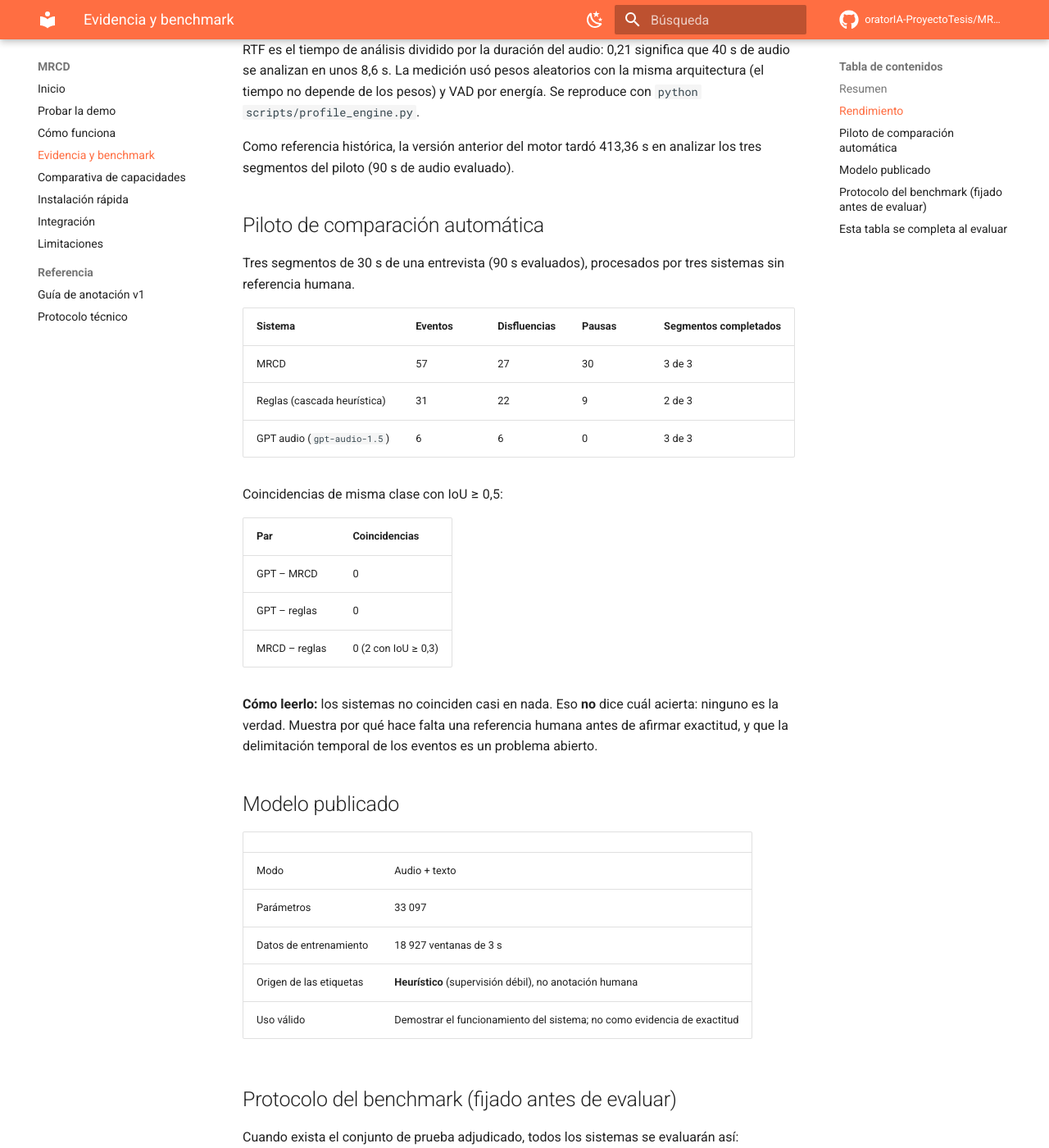
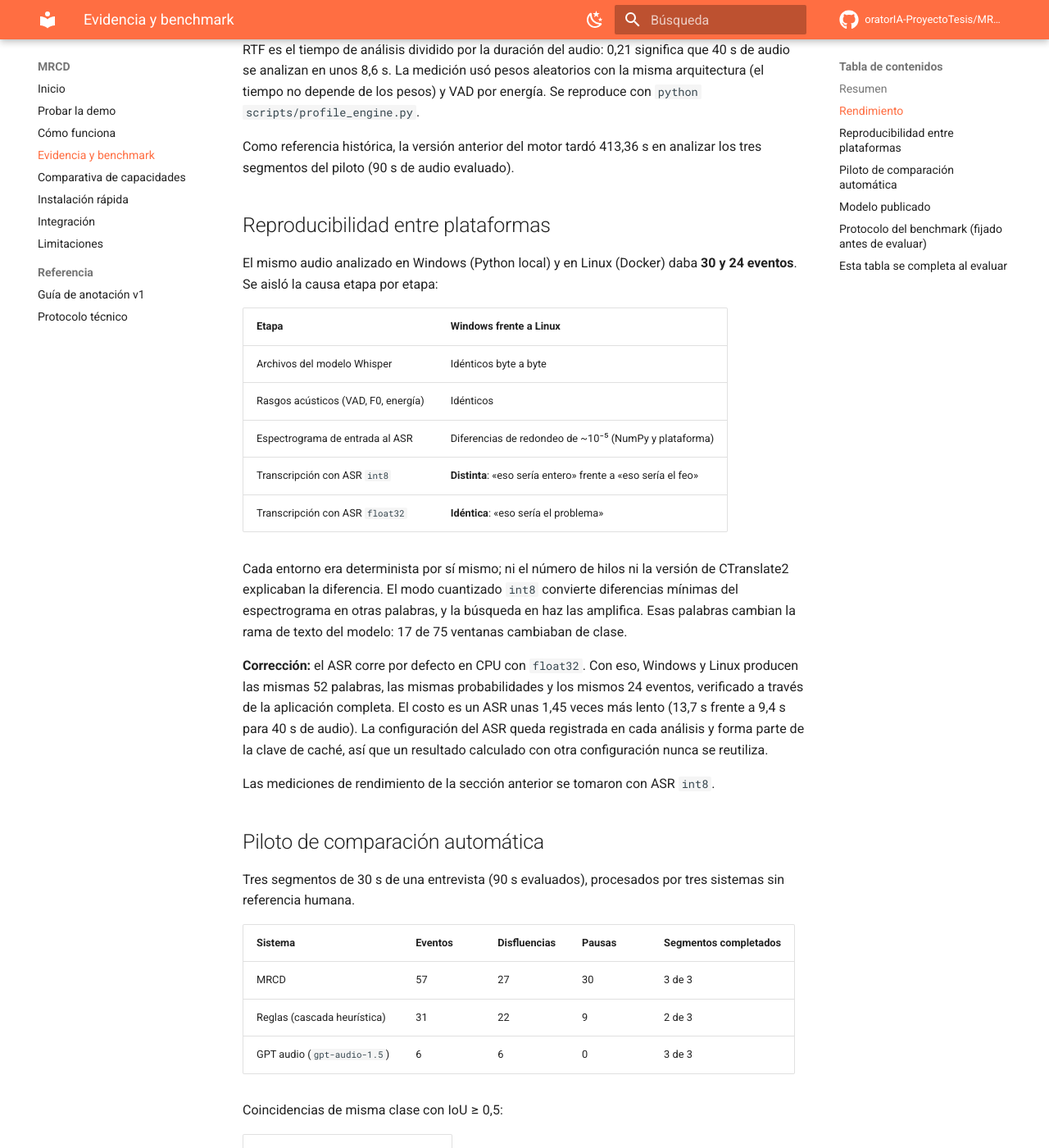
Before and after one commit to oratorIA-ProyectoTesis/MRCD, an MkDocs documentation site: the page built from docs/evidencia.md, in a window 1280 px wide and 1400 px high, scrolled down 1109 px. Shown: the whole window at 82% size. Built offline with MkDocs 1.6.1 and Material for MkDocs 9.7.7, drawn with Linux system fonts in a browser that asks for light colours; comment, search, counter and statistics services are not loaded.

Commit message:
docs: explain cross-platform reproducibility and ASR settings

```diff
--- a/docs/evidencia.md
+++ b/docs/evidencia.md
@@ -27,6 +27,24 @@ Recorte de 40 s de una entrevista real (piloto, segmento s001), CPU Intel de 13.
 RTF es el tiempo de análisis dividido por la duración del audio: 0,21 significa que 40 s de audio se analizan en unos 8,6 s. La medición usó pesos aleatorios con la misma arquitectura (el tiempo no depende de los pesos) y VAD por energía. Se reproduce con `python scripts/profile_engine.py`.
 
 Como referencia histórica, la versión anterior del motor tardó 413,36 s en analizar los tres segmentos del piloto (90 s de audio evaluado).
+
+## Reproducibilidad entre plataformas
+
+El mismo audio analizado en Windows (Python local) y en Linux (Docker) daba **30 y 24 eventos**. Se aisló la causa etapa por etapa:
+
+| Etapa | Windows frente a Linux |
+|---|---|
+| Archivos del modelo Whisper | Idénticos byte a byte |
+| Rasgos acústicos (VAD, F0, energía) | Idénticos |
+| Espectrograma de entrada al ASR | Diferencias de redondeo de ~10⁻⁵ (NumPy y plataforma) |
+| Transcripción con ASR `int8` | **Distinta**: «eso sería entero» frente a «eso sería el feo» |
+| Transcripción con ASR `float32` | **Idéntica**: «eso sería el problema» |
+
+Cada entorno era determinista por sí mismo; ni el número de hilos ni la versión de CTranslate2 explicaban la diferencia. El modo cuantizado `int8` convierte diferencias mínimas del espectrograma en otras palabras, y la búsqueda en haz las amplifica. Esas palabras cambian la rama de texto del modelo: 17 de 75 ventanas cambiaban de clase.
+
+**Corrección:** el ASR corre por defecto en CPU con `float32`. Con eso, Windows y Linux producen las mismas 52 palabras, las mismas probabilidades y los mismos 24 eventos, verificado a través de la aplicación completa. El costo es un ASR unas 1,45 veces más lento (13,7 s frente a 9,4 s para 40 s de audio). La configuración del ASR queda registrada en cada análisis y forma parte de la clave de caché, así que un resultado calculado con otra configuración nunca se reutiliza.
+
+Las mediciones de rendimiento de la sección anterior se tomaron con ASR `int8`.
 
 ## Piloto de comparación automática
 
```
Also changed, not shown: docs/instalacion.md (+1 -1 lines), docs/integracion.md (+1 -1 lines), docs/limitaciones.md (+1 -0 lines).
